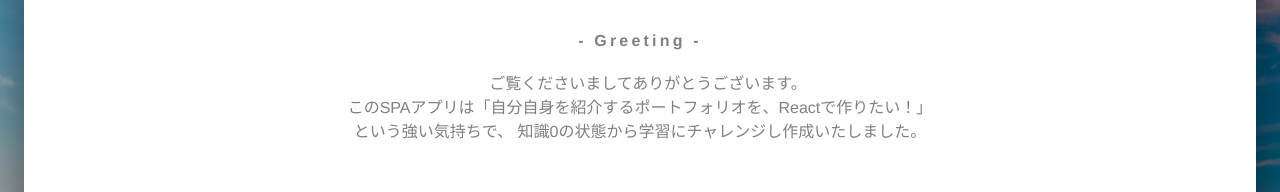
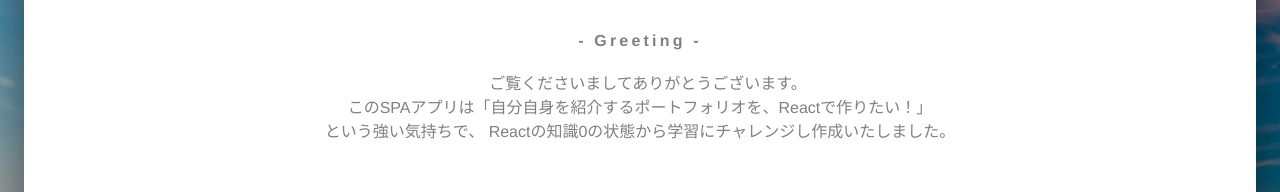
Before and after one commit to yuktnk/yuktnk_portfolio_site, a React (Create React App) app: page / in a window 1280 px wide. Shown: the part 406-598 px from the top of the page. Built offline with nearby package versions, Linux system fonts and the light colour scheme.

Commit message:
slack連携の修正

```diff
--- a/src/components/Forms/FormDialog.jsx
+++ b/src/components/Forms/FormDialog.jsx
@@ -44,7 +44,7 @@ export default class FormDialog extends React.Component {
             "問合せ内容:\n" + description
 
     }
-    const url = "https://hooks.slack.com/services/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"
+    const url = "https://hooks.slack.com/services/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"
 
     fetch(url, {
       method: "POST",
--- a/src/components/Profile.jsx
+++ b/src/components/Profile.jsx
@@ -45,7 +45,7 @@ const Profile = () => {
       <h4 className="aboutPage-title">- Greeting -</h4>
       <p style={{textAlign: "center"}}>　ご覧くださいましてありがとうございます。<br/>
         　このSPAアプリは「自分自身を紹介するポートフォリオを、Reactで作りたい！」<br/>という強い気持ちで、
-        知識0の状態から学習にチャレンジし作成いたしました。</p>
+        Reactの知識0の状態から学習にチャレンジし作成いたしました。</p>
     </div>
   )
 }
```
